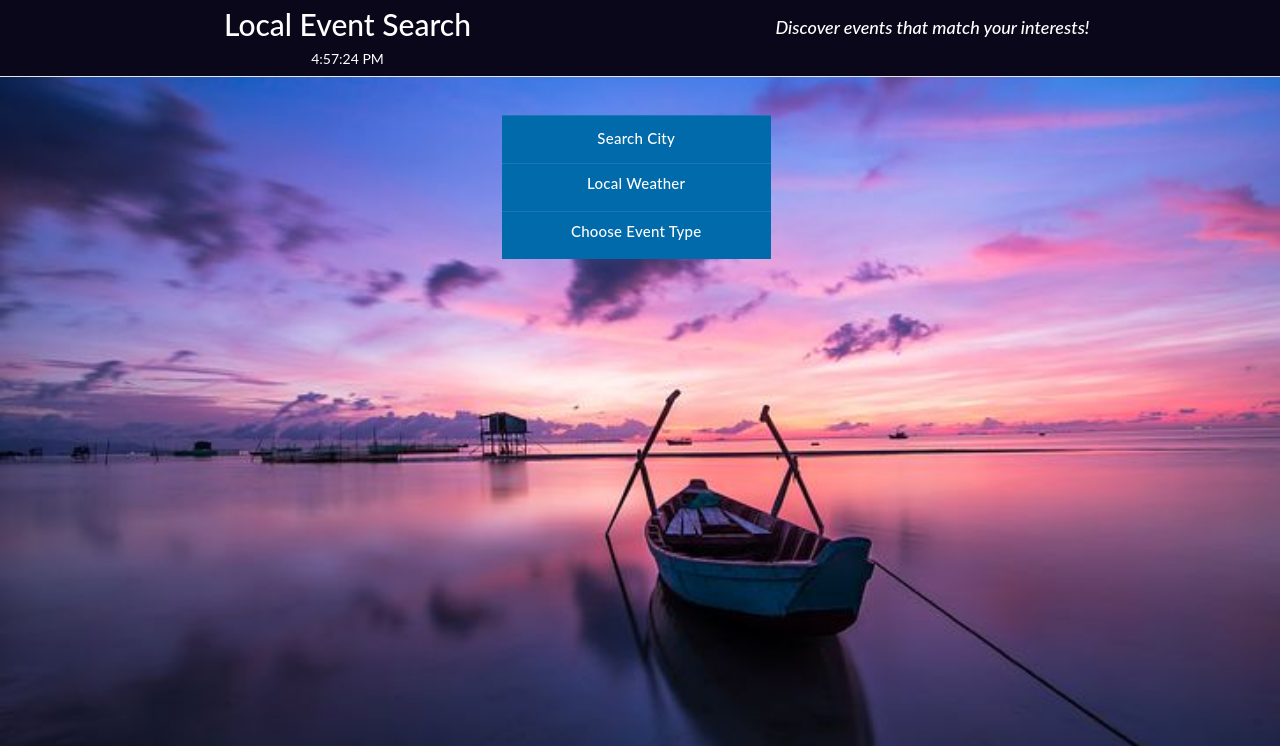
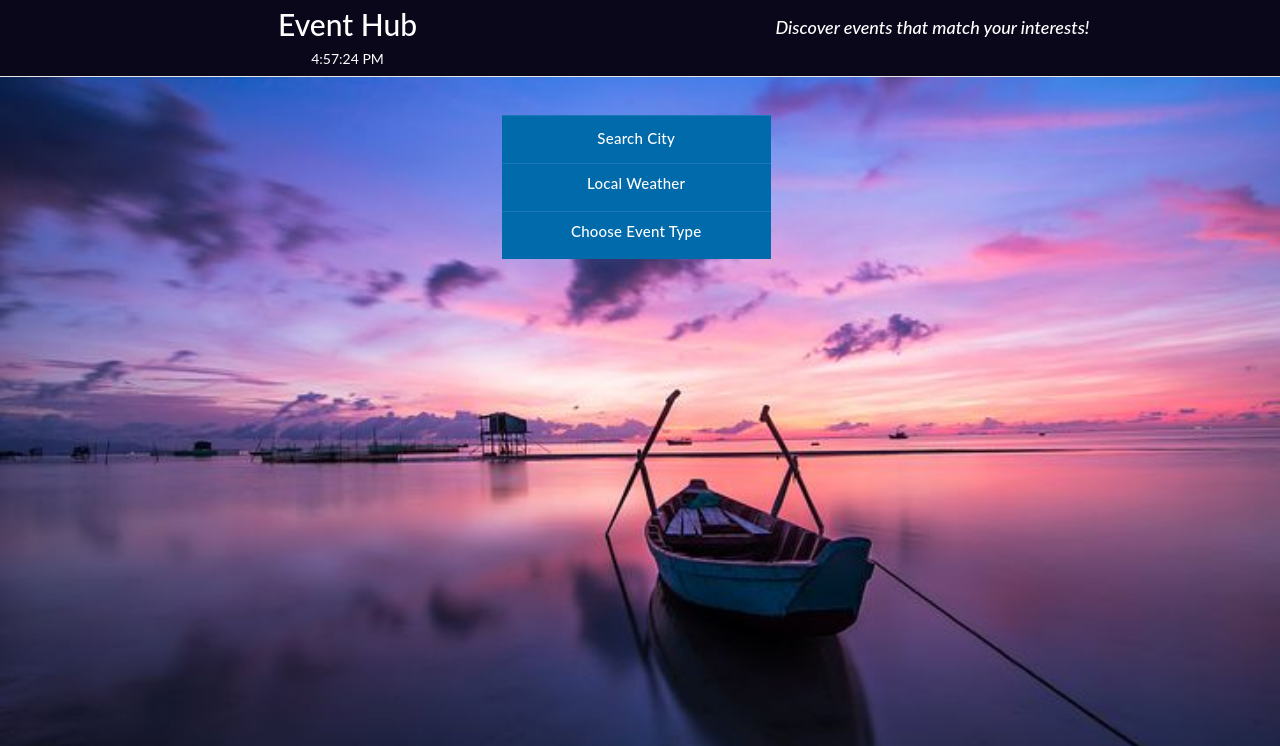
Before and after one commit to Brian-T-Hart/chartreuse_project, a plain HTML site: page index.html in a window 1280 px wide. Shown: the top 746 px of the page. Drawn offline with nearby package versions, Linux system fonts and the light colour scheme; some packages are replaced by stand-ins of ours.

Commit message:
final final

```diff
--- a/index.html
+++ b/index.html
@@ -19,7 +19,7 @@
 			<div class="row">
 				<div class="col-xs-6 col-sm-6 col-md-6 col-lg-6">
 			<!-- <div class="navbar-heading text-left"> -->
-				<h2>Local Event Search</h2>
+				<h2>Event Hub</h2>
 				<span id="clock"></span>
 				</div>
 				<div class="col-xs-6 col-sm-6 col-md-6 col-lg-6">
```
